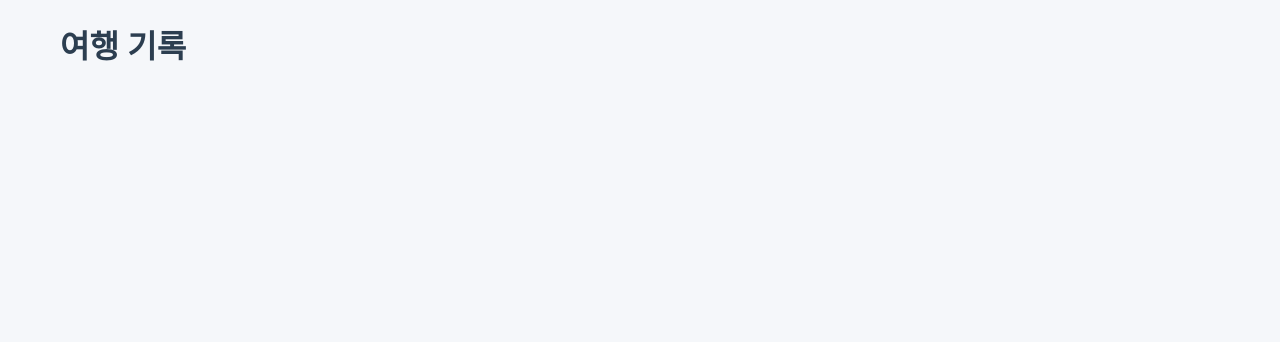
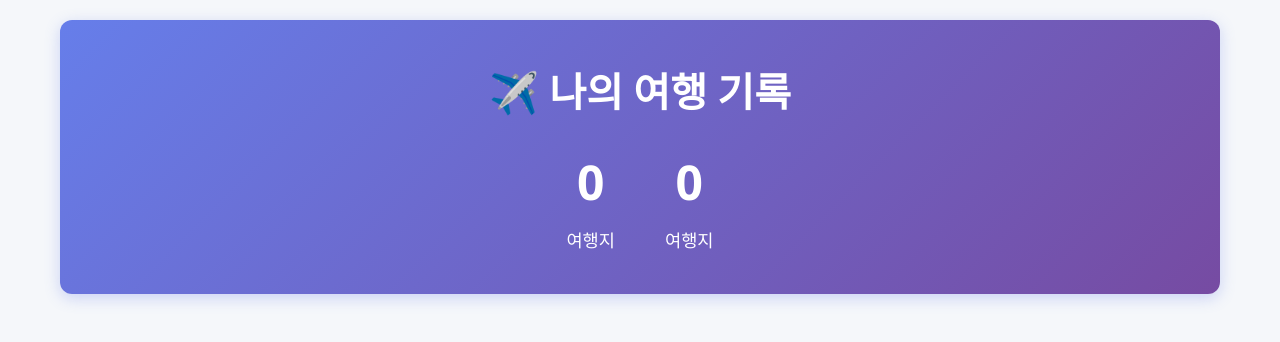
Before and after one commit to kye1115z/travel-diary, a React (Vite) app: page / in a window 1280 px wide. Shown: the top 342 px of the page. Built offline with nearby package versions, Linux system fonts and the light colour scheme.

Commit message:
feat: Header 컴포넌트 생성 및 적용

```diff
--- a/src/App.jsx
+++ b/src/App.jsx
@@ -1,9 +1,15 @@
 import { useState } from "react";
 import "./App.css";
+import Header from "./assets/components/Header";
 function App() {
+  const [travels, setTravels] = useState([]);
+
+  // 총 국가 수 계산
+  const totalCountries = new Set(travels.map((t) => t.country)).size;
+
   return (
     <div className="App">
-      <h1>여행 기록</h1>
+      <Header totalTrips={travels.length} totalCountries={totalCountries} />
     </div>
   );
 }
--- a/src/assets/components/Header.css
+++ b/src/assets/components/Header.css
@@ -0,0 +1,30 @@
+.header {
+  background: linear-gradient(135deg, #667eea 0%, #764ba2 100%);
+  color: white;
+  padding: 40px;
+  border-radius: 12px;
+  margin-bottom: 30px;
+  box-shadow: 0 4px 15px rgba(102, 126, 234, 0.3);
+}
+.header h1 {
+  font-size: 2.5rem;
+  margin-bottom: 20px;
+  text-align: center;
+}
+.stats {
+  display: flex;
+  justify-content: center;
+  gap: 50px;
+}
+.stat-item {
+  text-align: center;
+}
+.stat-number {
+  display: block;
+  font-size: 3rem;
+  font-weight: 700;
+  margin-bottom: 5px;
+}
+.stat-label {
+  font-size: 1.1rem;
+}
--- a/src/assets/components/Header.jsx
+++ b/src/assets/components/Header.jsx
@@ -1,5 +1,24 @@
-function Header() {
-  return <></>;
+import "./Header.css";
+import { useState } from "react";
+
+function Header({ totalTrips, totalCountries }) {
+  return (
+    <header className="header">
+      <h1>✈️ 나의 여행 기록</h1>
+      <div className="data">
+        <div className="stats">
+          <div className="stat-item">
+            <div className="stat-number">{totalTrips}</div>
+            <span className="stat-label">여행지</span>
+          </div>
+          <div className="stat-item">
+            <div className="stat-number">{totalCountries}</div>
+            <span className="stat-label">여행지</span>
+          </div>
+        </div>
+      </div>
+    </header>
+  );
 }
 
 export default Header;
```
